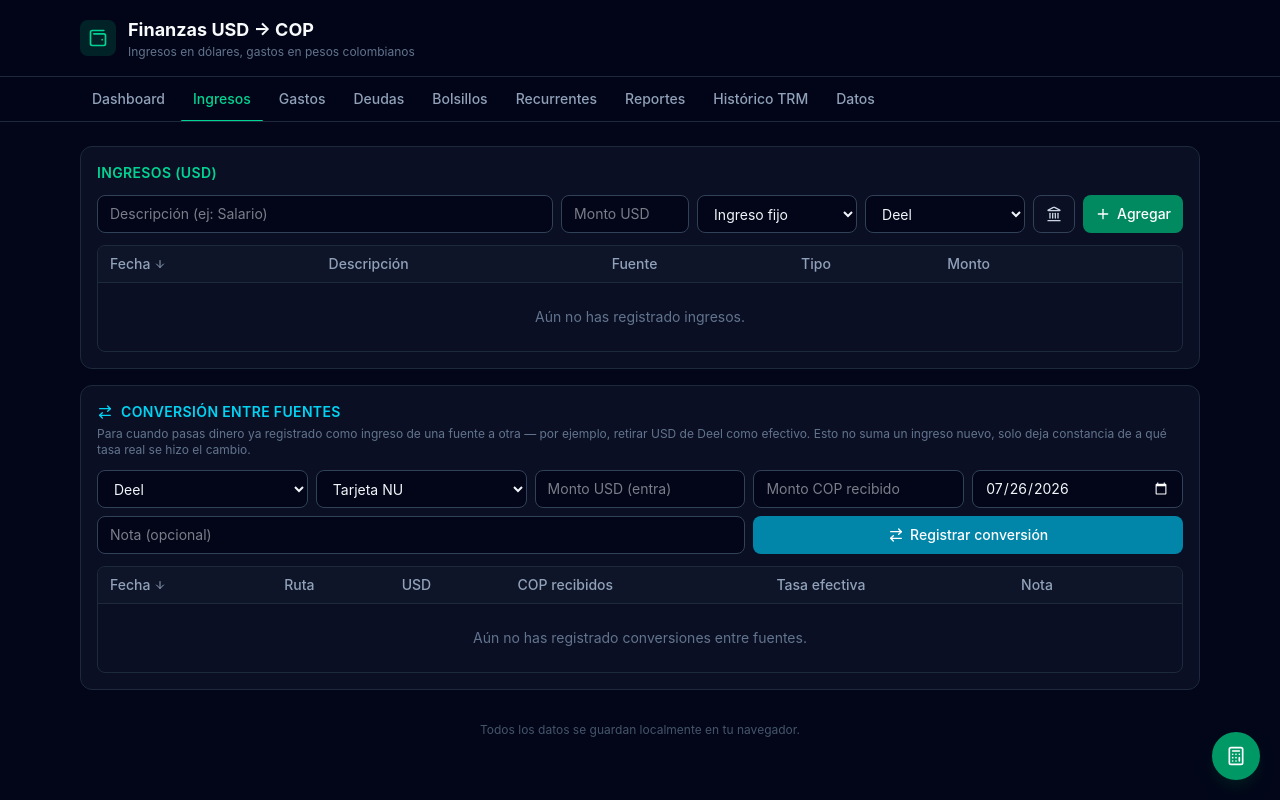
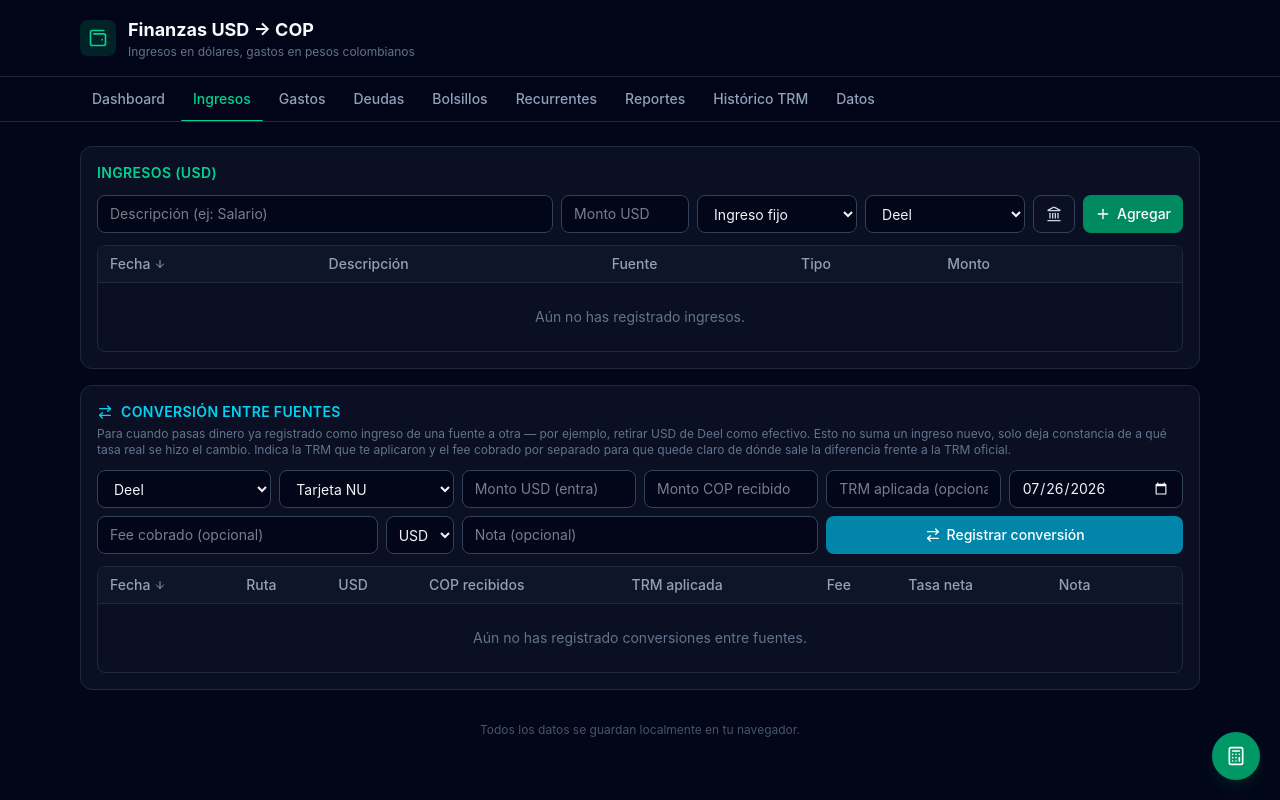
Before and after one commit to jdavidpadillalopez-blip/mythings, a React (Vite) app: page / in a window 1280 px wide. Both pictures are taken after a click on the button "Ingresos". Built offline with nearby package versions, Linux system fonts and the light colour scheme.

Commit message:
Add TRM aplicada and fee fields to source transfers

```diff
--- a/src/components/SourceBalancesCard.jsx
+++ b/src/components/SourceBalancesCard.jsx
@@ -50,7 +50,9 @@ export default function SourceBalancesCard() {
       <p className="mt-3 text-xs text-slate-600">
         Las cuotas de deuda solo cuentan aquí si les indicaste de dónde salió el dinero (en la
         pestaña Deudas, bajo cada cuota pagada). Las que no tengan medio de pago asignado no
-        aparecen descontadas de ninguna cuenta.
+        aparecen descontadas de ninguna cuenta. Si registraste un fee en una conversión entre
+        fuentes, ese monto también se descuenta de la cuenta de origen — nunca llega a la cuenta
+        destino.
       </p>
     </div>
   )
--- a/src/components/SourceTransferManager.jsx
+++ b/src/components/SourceTransferManager.jsx
@@ -10,12 +10,33 @@ function todayISODate() {
   return `${now.getFullYear()}-${String(now.getMonth() + 1).padStart(2, '0')}-${String(now.getDate()).padStart(2, '0')}`
 }
 
+// A fee can be quoted in either currency depending on where the platform takes it (e.g. Deel
+// deducts USD fees before converting, but some platforms charge a flat COP fee on arrival) — this
+// converts either shape to COP using whatever rate is most specific to this transfer: the rate the
+// user declared was applied (appliedRate), falling back to the TRM snapshot taken when the transfer
+// was registered, falling back to the live TRM passed in.
+export function feeToCOP(transfer, fallbackTrmRate = 0) {
+  const fee = transfer?.fee
+  const amount = Number(fee?.amount || 0)
+  if (!fee || !Number.isFinite(amount) || amount <= 0) return 0
+  if (fee.currency === 'USD') {
+    const rate = Number(transfer.appliedRate || transfer.trmRateSnapshot || fallbackTrmRate || 0)
+    return amount * rate
+  }
+  return amount
+}
+
 /**
  * Tracks internal conversions of money already registered as income — e.g. withdrawing $100 USD
  * from a Deel balance as physical cash. This is deliberately NOT another income entry: the money
  * was already counted once in IncomeForm, so re-adding it here would double the totals. It's a
  * side ledger that answers "where did my Deel income actually end up, and at what real rate" —
  * useful because a cash-out rate is rarely identical to the TRM (state.trm.rate) used elsewhere.
+ *
+ * TRM aplicada and fee are separate, optional fields precisely so a conversion can show its two
+ * distinct sources of "loss" apart instead of buried in one back-calculated rate: the exchange rate
+ * the platform actually applied (appliedRate) versus a flat fee it charged on top (fee). Without
+ * them, all you can see is a single blended "tasa efectiva" that mixes both together.
  */
 export default function SourceTransferManager() {
   const { state, dispatch } = useApp()
@@ -25,6 +46,9 @@ export default function SourceTransferManager() {
   const [toSource, setToSource] = useState(incomeSources[1]?.nombre ?? incomeSources[0]?.nombre ?? '')
   const [amountUSD, setAmountUSD] = useState('')
   const [amountCOP, setAmountCOP] = useState('')
+  const [appliedRate, setAppliedRate] = useState('')
+  const [feeAmount, setFeeAmount] = useState('')
+  const [feeCurrency, setFeeCurrency] = useState('USD')
   const [date, setDate] = useState(todayISODate())
   const [note, setNote] = useState('')
   const [error, setError] = useState(null)
@@ -33,10 +57,19 @@ export default function SourceTransferManager() {
 
   const parsedUSD = Number(amountUSD)
   const parsedCOP = Number(amountCOP)
+  const parsedAppliedRate = Number(appliedRate)
+  const parsedFeeAmount = Number(feeAmount)
   const canPreview = Number.isFinite(parsedUSD) && parsedUSD > 0 && Number.isFinite(parsedCOP) && parsedCOP > 0
   const previewRate = canPreview ? parsedCOP / parsedUSD : null
   const trmRate = Number(trm?.rate || 0)
   const previewDeltaPct = previewRate && trmRate > 0 ? (previewRate - trmRate) / trmRate : null
+  const previewFeeCOP =
+    Number.isFinite(parsedFeeAmount) && parsedFeeAmount > 0
+      ? feeToCOP(
+          { fee: { amount: parsedFeeAmount, currency: feeCurrency }, appliedRate: parsedAppliedRate },
+          trmRate,
+        )
+      : 0
 
   function handleSubmit(e) {
     e.preventDefault()
@@ -67,14 +100,28 @@ export default function SourceTransferManager() {
         amountUSD: parsedUSD,
         amountCOP: parsedCOP,
         trmRateSnapshot: trmRate,
+        appliedRate: Number.isFinite(parsedAppliedRate) && parsedAppliedRate > 0 ? parsedAppliedRate : null,
+        fee:
+          Number.isFinite(parsedFeeAmount) && parsedFeeAmount > 0
+            ? { amount: parsedFeeAmount, currency: feeCurrency }
+            : null,
         date,
         note: note.trim() || null,
       },
     })
     setAmountUSD('')
     setAmountCOP('')
+    setAppliedRate('')
+    setFeeAmount('')
     setNote('')
   }
+
+  const inputClass = (hasError) =>
+    `rounded-lg border bg-slate-950 px-3 py-2 text-sm text-slate-100 outline-none transition-colors duration-200 ${
+      hasError
+        ? 'border-red-500 focus:ring-2 focus:ring-red-500/30'
+        : 'border-slate-700 hover:border-slate-600 focus:border-cyan-500 focus:ring-2 focus:ring-cyan-500/30'
+    }`
 
   return (
     <div className="mt-4 rounded-xl border border-slate-800 bg-slate-900/60 p-4">
@@ -85,10 +132,11 @@ export default function SourceTransferManager() {
       <p className="mb-3 text-xs text-slate-500">
         Para cuando pasas dinero ya registrado como ingreso de una fuente a otra — por ejemplo, retirar
         USD de Deel como efectivo. Esto no suma un ingreso nuevo, solo deja constancia de a qué tasa
-        real se hizo el cambio.
+        real se hizo el cambio. Indica la TRM que te aplicaron y el fee cobrado por separado para que
+        quede claro de dónde sale la diferencia frente a la TRM oficial.
       </p>
 
-      <form onSubmit={handleSubmit} className="grid grid-cols-1 gap-2 sm:grid-cols-2 lg:grid-cols-5">
+      <form onSubmit={handleSubmit} className="grid grid-cols-1 gap-2 sm:grid-cols-2 lg:grid-cols-6">
         <select
           value={fromSource}
           onChange={(e) => setFromSource(e.target.value)}
@@ -121,11 +169,7 @@ export default function SourceTransferManager() {
             if (error) setError(null)
           }}
           placeholder="Monto USD (entra)"
-          className={`rounded-lg border bg-slate-950 px-3 py-2 text-sm text-slate-100 outline-none transition-colors duration-200 ${
-            error
-              ? 'border-red-500 focus:ring-2 focus:ring-red-500/30'
-              : 'border-slate-700 hover:border-slate-600 focus:border-cyan-500 focus:ring-2 focus:ring-cyan-500/30'
-          }`}
+          className={inputClass(Boolean(error))}
         />
         <input
           type="number"
@@ -137,11 +181,17 @@ export default function SourceTransferManager() {
             if (error) setError(null)
           }}
           placeholder="Monto COP recibido"
-          className={`rounded-lg border bg-slate-950 px-3 py-2 text-sm text-slate-100 outline-none transition-colors duration-200 ${
-            error
-              ? 'border-red-500 focus:ring-2 focus:ring-red-500/30'
-              : 'border-slate-700 hover:border-slate-600 focus:border-cyan-500 focus:ring-2 focus:ring-cyan-500/30'
-          }`}
+          className={inputClass(Boolean(error))}
+        />
+        <input
+          type="number"
+          step="0.01"
+          min="0"
+          value={appliedRate}
+          onChange={(e) => setAppliedRate(e.target.value)}
+          placeholder="TRM aplicada (opcional)"
+          title="La tasa COP/USD que el proveedor dice haber usado para esta conversión"
+          className={inputClass(false)}
         />
         <input
           type="date"
@@ -149,16 +199,37 @@ export default function SourceTransferManager() {
           onChange={(e) => setDate(e.target.value)}
           className="rounded-lg border border-slate-700 bg-slate-950 px-3 py-2 text-sm text-slate-100 outline-none transition-colors duration-200 hover:border-slate-600 focus:border-cyan-500 focus:ring-2 focus:ring-cyan-500/30"
         />
+
+        <div className="flex gap-2 sm:col-span-2">
+          <input
+            type="number"
+            step="0.01"
+            min="0"
+            value={feeAmount}
+            onChange={(e) => setFeeAmount(e.target.value)}
+            placeholder="Fee cobrado (opcional)"
+            title="Lo que te cobró el proveedor por hacer la conversión, aparte de la tasa"
+            className={`flex-1 ${inputClass(false)}`}
+          />
+          <select
+            value={feeCurrency}
+            onChange={(e) => setFeeCurrency(e.target.value)}
+            className="rounded-lg border border-slate-700 bg-slate-950 px-2 py-2 text-sm text-slate-100 outline-none transition-colors duration-200 hover:border-slate-600 focus:border-cyan-500 focus:ring-2 focus:ring-cyan-500/30"
+          >
+            <option value="USD">USD</option>
+            <option value="COP">COP</option>
+          </select>
+        </div>
         <input
           type="text"
           value={note}
           onChange={(e) => setNote(e.target.value)}
           placeholder="Nota (opcional)"
-          className="rounded-lg border border-slate-700 bg-slate-950 px-3 py-2 text-sm text-slate-100 outline-none transition-colors duration-200 hover:border-slate-600 focus:border-cyan-500 focus:ring-2 focus:ring-cyan-500/30 sm:col-span-2 lg:col-span-3"
+          className="rounded-lg border border-slate-700 bg-slate-950 px-3 py-2 text-sm text-slate-100 outline-none transition-colors duration-200 hover:border-slate-600 focus:border-cyan-500 focus:ring-2 focus:ring-cyan-500/30 sm:col-span-2"
         />
         <button
           type="submit"
-          className="inline-flex items-center justify-center gap-1.5 rounded-lg bg-cyan-600/90 px-3 py-2 text-sm font-medium text-white transition-colors duration-200 hover:bg-cyan-500 lg:col-span-2"
+          className="inline-flex items-center justify-center gap-1.5 rounded-lg bg-cyan-600/90 px-3 py-2 text-sm font-medium text-white transition-colors duration-200 hover:bg-cyan-500 sm:col-span-2 lg:col-span-2"
         >
           <ArrowRightLeft size={16} />
           Registrar conversión
@@ -169,7 +240,7 @@ export default function SourceTransferManager() {
 
       {canPreview && (
         <p className="mt-2 text-xs text-slate-400">
-          Tasa efectiva: <span className="font-semibold text-slate-200">{formatCOP(previewRate)}</span> por
+          Tasa neta recibida: <span className="font-semibold text-slate-200">{formatCOP(previewRate)}</span> por
           USD
           {trmRate > 0 && previewDeltaPct !== null && (
             <>
@@ -179,6 +250,12 @@ export default function SourceTransferManager() {
                 {previewDeltaPct >= 0 ? '+' : ''}
                 {(previewDeltaPct * 100).toFixed(1)}% vs. TRM
               </span>
+            </>
+          )}
+          {previewFeeCOP > 0 && (
+            <>
+              {' '}
+              · Fee: <span className="font-semibold text-amber-400">{formatCOP(previewFeeCOP)}</span>
             </>
           )}
         </p>
@@ -201,8 +278,23 @@ export default function SourceTransferManager() {
             { key: 'amountUSD', label: 'USD', render: (row) => formatUSD(row.amountUSD) },
             { key: 'amountCOP', label: 'COP recibidos', render: (row) => formatCOP(row.amountCOP) },
             {
+              key: 'appliedRate',
+              label: 'TRM aplicada',
+              sortable: false,
+              render: (row) => (row.appliedRate ? formatCOP(row.appliedRate) : '—'),
+            },
+            {
+              key: 'fee',
+              label: 'Fee',
+              sortable: false,
+              render: (row) =>
+                row.fee
+                  ? `${row.fee.currency === 'USD' ? formatUSD(row.fee.amount) : formatCOP(row.fee.amount)} (${formatCOP(feeToCOP(row, row.trmRateSnapshot))})`
+                  : '—',
+            },
+            {
               key: 'tasa',
-              label: 'Tasa efectiva',
+              label: 'Tasa neta',
               sortable: false,
               render: (row) => {
                 const rate = row.amountCOP / row.amountUSD
--- a/src/utils/accountBalance.js
+++ b/src/utils/accountBalance.js
@@ -44,6 +44,22 @@ export function buildAccountBalances(state) {
     return expense.currency === 'USD' ? amount * trmRate : amount
   }
 
+  // A conversion's fee (see SourceTransferManager.jsx) leaves the source account just like the
+  // amount that actually lands on the other side — it just never arrives anywhere, so only
+  // transferOutCOP below adds it, never transferInCOP. Before this field existed, a fee silently
+  // vanished from both sides of the ledger, which is exactly what showed up as an unexplained small
+  // negative balance on the account fees were taken from.
+  const transferFeeCOP = (transfer) => {
+    const fee = transfer.fee
+    const amount = Number(fee?.amount || 0)
+    if (!fee || !Number.isFinite(amount) || amount <= 0) return 0
+    if (fee.currency === 'USD') {
+      const rate = Number(transfer.appliedRate || transfer.trmRateSnapshot || trmRate || 0)
+      return amount * rate
+    }
+    return amount
+  }
+
   const accounts = [...names].map((name) => {
     const incomeInCOP = incomes
       .filter((i) => i.source === name)
@@ -55,7 +71,7 @@ export function buildAccountBalances(state) {
 
     const transferOutCOP = sourceTransfers
       .filter((t) => t.fromSource === name)
-      .reduce((sum, t) => sum + Number(t.amountCOP || 0), 0)
+      .reduce((sum, t) => sum + Number(t.amountCOP || 0) + transferFeeCOP(t), 0)
 
     // Only fixed expenses actually confirmed paid this month count as money that's left the
     // account — same "ejecutado, not proyectado" philosophy as AvailableMoneyCard.jsx.
```
